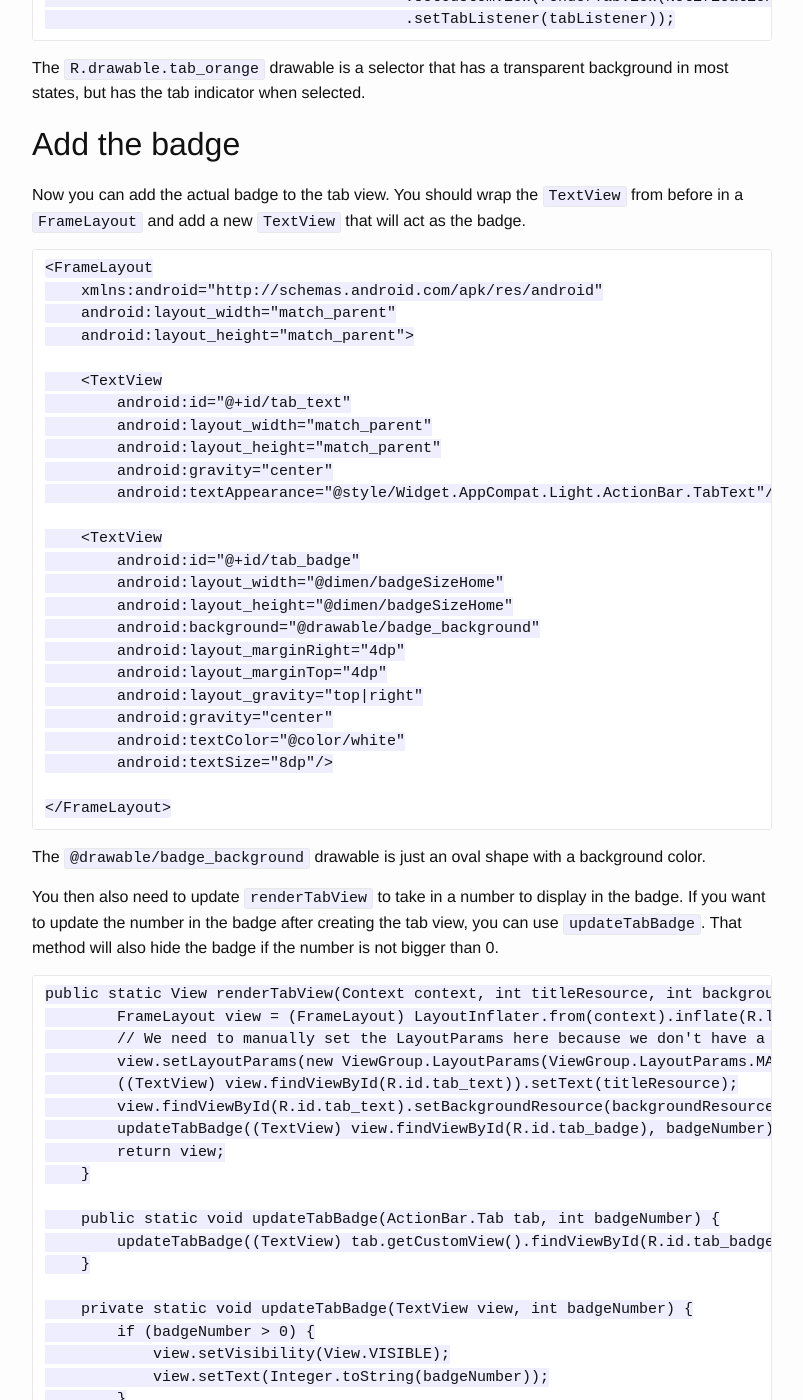
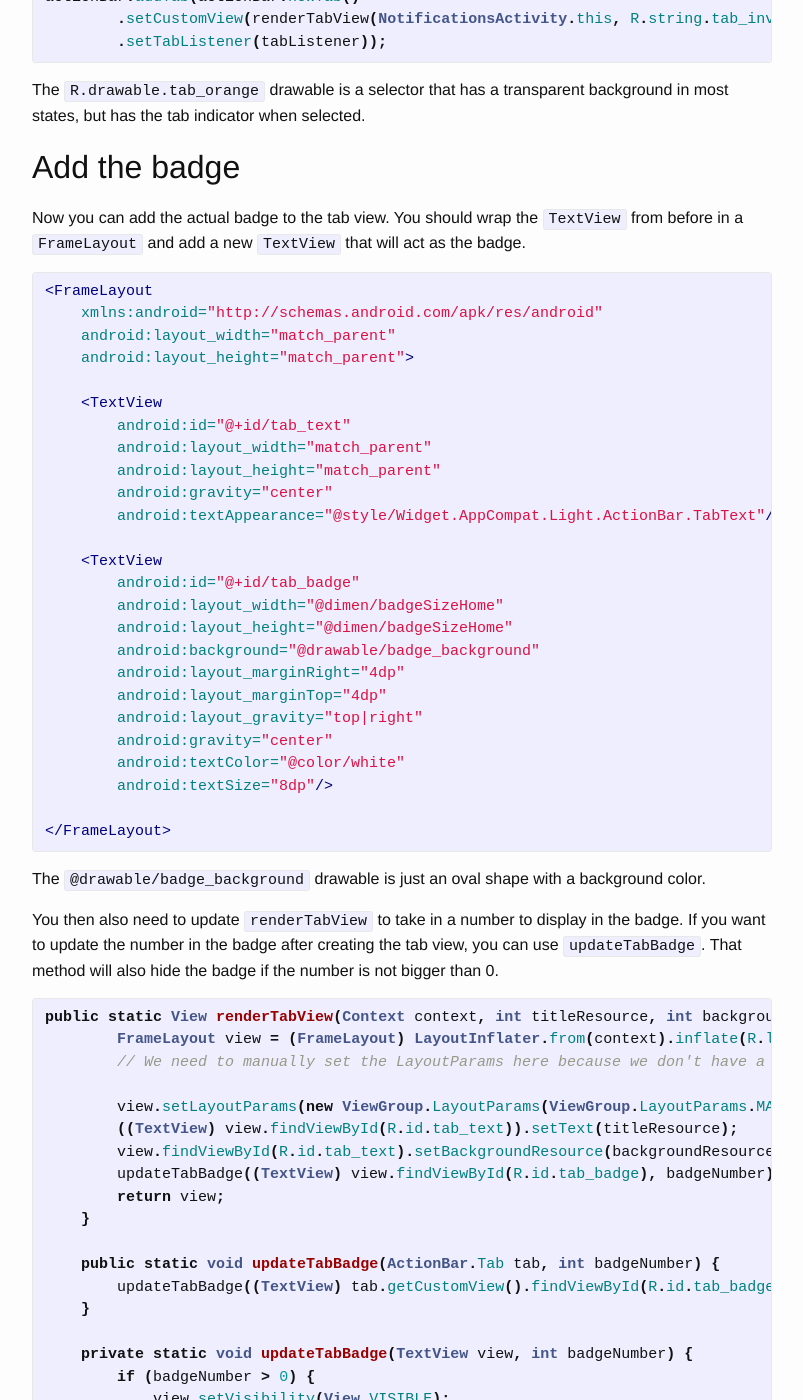
Before and after one commit to kevinpelgrims/blog, a Jekyll site: the page built from _posts/2014-06-24-adding-a-badge-to-an-actionbar-tab.markdown, in a window 1280 px wide and 1400 px high, scrolled down 1856 px. Shown: the whole window, without its empty margins (238-1041 px from the left). Built offline with Jekyll 4.4.1, drawn with Linux system fonts in a browser that asks for light colours; some of the changed text lies outside the part shown.

Commit message:
Format code in all markdown files
I can't be bothered to do it for all the HTML files,
the code samples in there are encoded and surrounded with pre tags.
People will have to live with less pretty code in the old posts.

```diff
--- a/_posts/2014-06-24-adding-a-badge-to-an-actionbar-tab.markdown
+++ b/_posts/2014-06-24-adding-a-badge-to-an-actionbar-tab.markdown
@@ -14,43 +14,51 @@ It's not possible to just add views to the tab view, so to do this you need to c
 
 The first thing you need to do is re-create the standard tab view. It's possible to do this in code, creating a `TextView` and setting its properties. To make sure you get the text to look exactly like the standard tab view text, you can use the `TabText` `TextAppearance` from the support library. The code snippet below also sets a custom background, because one of the requirements was to have different colors for the tab indicators. You could possibly use a background from the support library there as well.
 
-    public static View renderTabView(Context context, int titleResource, int backgroundResource) {
-        TextView view = new TextView(context);
-        view.setLayoutParams(new ViewGroup.LayoutParams(ViewGroup.LayoutParams.MATCH_PARENT,  ViewGroup.LayoutParams.MATCH_PARENT));
-        view.setGravity(Gravity.CENTER);
-        view.setText(titleResource);
-        view.setTextAppearance(context, android.support.v7.appcompat.R.style.Widget_AppCompat_Light_ActionBar_TabText);
-        view.setBackgroundResource(backgroundResource);
-        return view;
-    }
+{% highlight java %}
+public static View renderTabView(Context context, int titleResource, int backgroundResource) {
+    TextView view = new TextView(context);
+    view.setLayoutParams(new ViewGroup.LayoutParams(ViewGroup.LayoutParams.MATCH_PARENT,  ViewGroup.LayoutParams.MATCH_PARENT));
+    view.setGravity(Gravity.CENTER);
+    view.setText(titleResource);
+    view.setTextAppearance(context, android.support.v7.appcompat.R.style.Widget_AppCompat_Light_ActionBar_TabText);
+    view.setBackgroundResource(backgroundResource);
+    return view;
+}
+{% endhighlight %}
 
 This works, but I prefer using XML for views. If you want to add a badge to the tab view later, creating the layout in XML is a lot easier anyway.
 
-    <TextView
-        xmlns:android="http://schemas.android.com/apk/res/android"
-        android:layout_width="match_parent"
-        android:layout_height="match_parent"
-        android:gravity="center"
-        android:textAppearance="@style/Widget.AppCompat.Light.ActionBar.TabText"/>
+{% highlight xml %}
+<TextView
+    xmlns:android="http://schemas.android.com/apk/res/android"
+    android:layout_width="match_parent"
+    android:layout_height="match_parent"
+    android:gravity="center"
+    android:textAppearance="@style/Widget.AppCompat.Light.ActionBar.TabText"/>
+{% endhighlight %}
 
 The layout file sets most of the visual elements of the view, but you still need to set the `LayoutParams` in code, because of how the views get drawn by Android. The background resource here is still set in code, but if you have a fixed background, you can handle that in XML as well.
 
-    public static View renderTabView(Context context, int titleResource, int backgroundResource) {
-        TextView view = (TextView) LayoutInflater.from(context).inflate(R.layout.tab_default, null);
-        // We need to manually set the LayoutParams here because we don't have a view root
-        view.setLayoutParams(new ViewGroup.LayoutParams(ViewGroup.LayoutParams.MATCH_PARENT, ViewGroup.LayoutParams.MATCH_PARENT));
-        view.setText(titleResource);
-        view.setBackgroundResource(backgroundResource);
-        return view;
-    }
+{% highlight java %}
+public static View renderTabView(Context context, int titleResource, int backgroundResource) {
+    TextView view = (TextView) LayoutInflater.from(context).inflate(R.layout.tab_default, null);
+    // We need to manually set the LayoutParams here because we don't have a view root
+    view.setLayoutParams(new ViewGroup.LayoutParams(ViewGroup.LayoutParams.MATCH_PARENT, ViewGroup.LayoutParams.MATCH_PARENT));
+    view.setText(titleResource);
+    view.setBackgroundResource(backgroundResource);
+    return view;
+}
+{% endhighlight %}
 
-##Add the tab to the `ActionBar`
+##Add the tab to the ActionBar
 
 Now you need to set the custom view when you add the tab to the `ActionBar`. The `renderTabView()` method from before will create the view you need.
 
-    actionBar.addTab(actionBar.newTab()
-						.setCustomView(renderTabView(NotificationsActivity.this, R.string.tab_invitations, R.drawable.tab_orange))
-						.setTabListener(tabListener));
+{% highlight java %}
+actionBar.addTab(actionBar.newTab()
+	.setCustomView(renderTabView(NotificationsActivity.this, R.string.tab_invitations, R.drawable.tab_orange))
+	.setTabListener(tabListener));
+{% endhighlight %}
 
 The `R.drawable.tab_orange` drawable is a selector that has a transparent background in most states, but has the tab indicator when selected.
 
@@ -58,59 +66,63 @@ The `R.drawable.tab_orange` drawable is a selector that has a transparent backgr
 
 Now you can add the actual badge to the tab view. You should wrap the `TextView` from before in a `FrameLayout` and add a new `TextView` that will act as the badge.
 
-    <FrameLayout
-	    xmlns:android="http://schemas.android.com/apk/res/android"
-	    android:layout_width="match_parent"
-	    android:layout_height="match_parent">
+{% highlight xml %}
+<FrameLayout
+    xmlns:android="http://schemas.android.com/apk/res/android"
+    android:layout_width="match_parent"
+    android:layout_height="match_parent">
 
-	    <TextView
-	        android:id="@+id/tab_text"
-	        android:layout_width="match_parent"
-	        android:layout_height="match_parent"
-	        android:gravity="center"
-	        android:textAppearance="@style/Widget.AppCompat.Light.ActionBar.TabText"/>
+    <TextView
+        android:id="@+id/tab_text"
+        android:layout_width="match_parent"
+        android:layout_height="match_parent"
+        android:gravity="center"
+        android:textAppearance="@style/Widget.AppCompat.Light.ActionBar.TabText"/>
 
-	    <TextView
-	        android:id="@+id/tab_badge"
-	        android:layout_width="@dimen/badgeSizeHome"
-	        android:layout_height="@dimen/badgeSizeHome"
-	        android:background="@drawable/badge_background"
-	        android:layout_marginRight="4dp"
-	        android:layout_marginTop="4dp"
-	        android:layout_gravity="top|right"
-	        android:gravity="center"
-	        android:textColor="@color/white"
-	        android:textSize="8dp"/>
+    <TextView
+        android:id="@+id/tab_badge"
+        android:layout_width="@dimen/badgeSizeHome"
+        android:layout_height="@dimen/badgeSizeHome"
+        android:background="@drawable/badge_background"
+        android:layout_marginRight="4dp"
+        android:layout_marginTop="4dp"
+        android:layout_gravity="top|right"
+        android:gravity="center"
+        android:textColor="@color/white"
+        android:textSize="8dp"/>
 
-	</FrameLayout>
+</FrameLayout>
+{% endhighlight %}
 
 The `@drawable/badge_background` drawable is just an oval shape with a background color.
 
 You then also need to update `renderTabView` to take in a number to display in the badge. If you want to update the number in the badge after creating the tab view, you can use `updateTabBadge`. That method will also hide the badge if the number is not bigger than 0.
 
-	public static View renderTabView(Context context, int titleResource, int backgroundResource, int badgeNumber) {
-	        FrameLayout view = (FrameLayout) LayoutInflater.from(context).inflate(R.layout.tab_badge, null);
-	        // We need to manually set the LayoutParams here because we don't have a view root
-	        view.setLayoutParams(new ViewGroup.LayoutParams(ViewGroup.LayoutParams.MATCH_PARENT, ViewGroup.LayoutParams.MATCH_PARENT));
-	        ((TextView) view.findViewById(R.id.tab_text)).setText(titleResource);
-	        view.findViewById(R.id.tab_text).setBackgroundResource(backgroundResource);
-	        updateTabBadge((TextView) view.findViewById(R.id.tab_badge), badgeNumber);
-	        return view;
-	    }
+{% highlight java %}
+public static View renderTabView(Context context, int titleResource, int backgroundResource, int badgeNumber) {
+        FrameLayout view = (FrameLayout) LayoutInflater.from(context).inflate(R.layout.tab_badge, null);
+        // We need to manually set the LayoutParams here because we don't have a view root
+        view.setLayoutParams(new ViewGroup.LayoutParams(ViewGroup.LayoutParams.MATCH_PARENT, ViewGroup.LayoutParams.MATCH_PARENT));
+        ((TextView) view.findViewById(R.id.tab_text)).setText(titleResource);
+        view.findViewById(R.id.tab_text).setBackgroundResource(backgroundResource);
+        updateTabBadge((TextView) view.findViewById(R.id.tab_badge), badgeNumber);
+        return view;
+    }
 
-	    public static void updateTabBadge(ActionBar.Tab tab, int badgeNumber) {
-	        updateTabBadge((TextView) tab.getCustomView().findViewById(R.id.tab_badge), badgeNumber);
-	    }
+    public static void updateTabBadge(ActionBar.Tab tab, int badgeNumber) {
+        updateTabBadge((TextView) tab.getCustomView().findViewById(R.id.tab_badge), badgeNumber);
+    }
 
-	    private static void updateTabBadge(TextView view, int badgeNumber) {
-	        if (badgeNumber > 0) {
-	            view.setVisibility(View.VISIBLE);
-	            view.setText(Integer.toString(badgeNumber));
-	        }
-	        else {
-	            view.setVisibility(View.GONE);
-	        }
-	    }
+    private static void updateTabBadge(TextView view, int badgeNumber) {
+        if (badgeNumber > 0) {
+            view.setVisibility(View.VISIBLE);
+            view.setText(Integer.toString(badgeNumber));
+        }
+        else {
+            view.setVisibility(View.GONE);
+        }
+    }
+{% endhighlight %}
 
 And that's it. You now have a way to easily set a different background to every tab and add and update a badge on the tab view.
 
```
Also changed, not shown: _posts/2012-02-27-upgrading-my-blog-from-wordpress-to-funnelweb.markdown (+6 -6 lines), _posts/2012-03-06-project-progress-tracking-with-google-docs-and-trello.markdown (+20 -20 lines), _posts/2012-06-25-android-development-tips-style-inheritance.markdown (+34 -24 lines), _posts/2014-05-18-reference-a-local-aar-in-your-android-project.markdown (+17 -11 lines).
